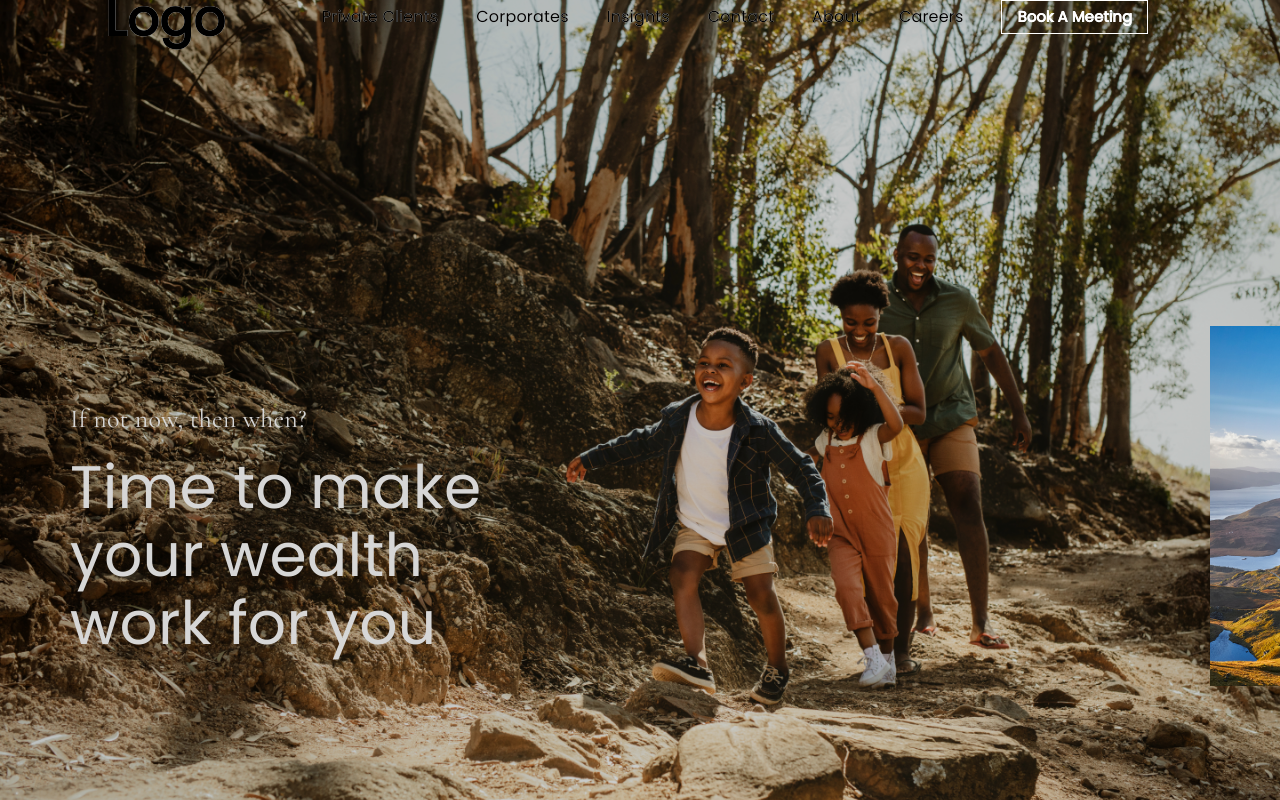
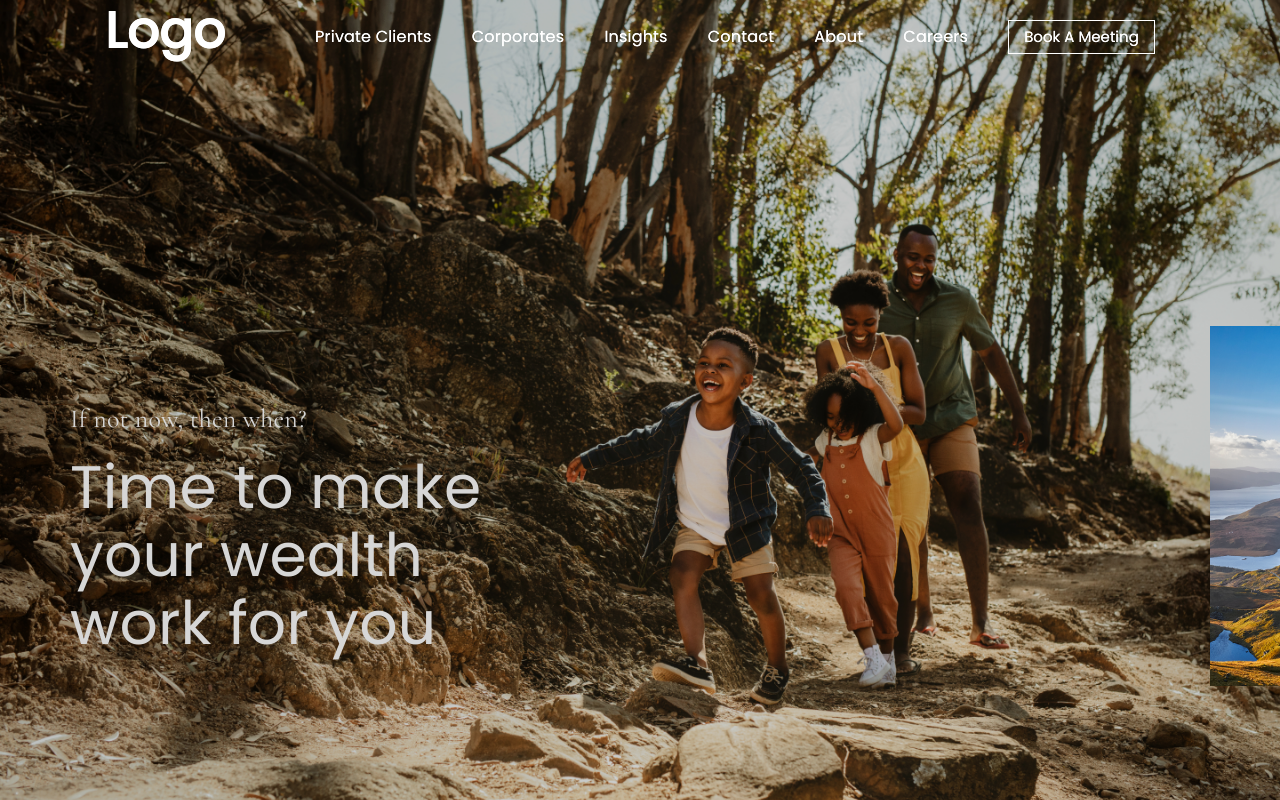
Before and after one commit to shalaka308/horizontal-scroll, a PHP site: page / in a window 1280 px wide. Run offline with PHP 8.4, Linux system fonts and the light colour scheme; some libraries are stand-ins or nearby versions.

Commit message:
desktop in progress

```diff
--- a/js/minified/theme_script.min.js
+++ b/js/minified/theme_script.min.js
@@ -1 +1 @@
-$(document).ready(function(){const e=document.querySelector(".hamburger"),t=document.querySelector(".nav-links"),n=document.querySelectorAll(".nav-links li");if(e.addEventListener("click",()=>{t.classList.toggle("open"),n.forEach(e=>{e.classList.toggle("fade")}),e.classList.toggle("toggle")}),window.matchMedia("(min-width: 990px)").matches){let e=gsap.utils.toArray(".panel");gsap.to(e,{xPercent:-100*(e.length-1),ease:"none",scrollTrigger:{trigger:".front-page",pin:!0,scrub:1,snap:1/(e.length-1),end:()=>"+="+document.querySelector(".front-page").offsetWidth}}),$(document).ready(function(){$("header").midnight()})}});
+$(document).ready(function(){const e=document.querySelector(".hamburger"),t=document.querySelector(".nav-links"),n=document.querySelectorAll(".nav-links li");if(e.addEventListener("click",()=>{t.classList.toggle("open"),n.forEach(e=>{e.classList.toggle("fade")}),e.classList.toggle("toggle")}),window.matchMedia("(min-width: 990px)").matches){let e=gsap.utils.toArray(".panel");gsap.to(e,{xPercent:-100*(e.length-1),ease:"none",scrollTrigger:{trigger:".front-page",pin:!0,scrub:1,snap:{snapTo:1/(e.length-1),duration:.1,delay:.1,ease:"power1.inOut"},end:()=>"+="+document.querySelector(".front-page").offsetWidth}}),$(document).ready(function(){$("header").midnight()})}});
--- a/layout/header.php
+++ b/layout/header.php
@@ -16,7 +16,7 @@
 </head>
 
 <body>
-    <header>
+    <header data-midnight="deafult">
         <div class="container">
             <div class="row">
                 <div class="col-lg-2">
--- a/sass/components/_buttons.scss
+++ b/sass/components/_buttons.scss
@@ -16,7 +16,7 @@
     display: inline-flex;
     justify-content: space-around;
     align-items: center;
-    font-weight: 700;
+    font-weight: 300;
     position: relative;
     overflow: hidden;
 
@@ -43,4 +43,13 @@
     &:hover::before {
         transform: translate3d(0, -100%, 0);
     }
+
+    &.round-btn {
+        border-radius: 50%;
+        background: #cb9f77;
+        border: 1px solid #cb9f77;
+        @include font-rem(16px, 22px);
+        width: 121px;
+        height: 121px;
+    }
 }
--- a/sass/components/_typography.scss
+++ b/sass/components/_typography.scss
@@ -134,7 +134,7 @@ h4,
   font-weight: 700;
 
   @include bp(tablet-sm) {
-    @include font-rem(28px, 38px);
+    @include font-rem(20px, 27px);
   }
 }
 
--- a/sass/layout/_header.scss
+++ b/sass/layout/_header.scss
@@ -17,7 +17,7 @@ header {
     /*Styling logo*/
     .logo {
         font-size: 50px;
-        padding: 1vh 1vw;
+        padding: 20px 0;
         text-align: center;
         font-weight: bold;
         color: #fff;
@@ -28,7 +28,7 @@ header {
         display: flex;
         list-style: none;
         // width: 88vw;
-        padding: 0 0.7vw;
+        padding: 20px 0;
         justify-content: space-evenly;
         align-items: center;
         text-transform: uppercase;
@@ -161,20 +161,23 @@ header {
     }
 
     .midnightHeader.default {
-        width: 100%;
         background: none;
         color: #fff;
     }
-    .midnightHeader.white {
-        background: transparent;
-        color: black;
-        li {
-            a {
-                color: #000;
-            }
-        }
-        .logo {
-            color: #000;
-        }
+
+    .midnightHeader.black {
+        color: #131418;
     }
+    // .midnightHeader.white {
+    //     background: transparent;
+    //     color: black;
+    //     li {
+    //         a {
+    //             color: #000;
+    //         }
+    //     }
+    //     .logo {
+    //         color: #000;
+    //     }
+    // }
 }
--- a/sass/template-files/_section-3.scss
+++ b/sass/template-files/_section-3.scss
@@ -35,7 +35,7 @@
                 text-align: right;
                 @include bp(tablet-sm) {
                     text-align: center;
-                    padding-top: 90px;
+                    padding-top: 166px;
                 }
             }
             &.head-bottom {
@@ -44,14 +44,18 @@
                 left: -20px;
                 @include bp(tablet-sm) {
                     text-align: center;
-                    left: 0;
+                    left: -300px;
                 }
             }
             @include bp(tablet-sm) {
-                @include font-rem(77px, 83px);
+                @include font-rem(100px, 110px);
             }
         }
         @include bp(tablet-sm) {
+            width: 100%;
+            white-space: nowrap;
+            position: relative;
+            left: 0;
         }
     }
 
@@ -69,8 +73,7 @@
             }
         }
         @include bp(tablet-sm) {
-            top: auto;
-            bottom: 212px;
+            top: 32%;
         }
     }
 
@@ -78,8 +81,31 @@
         display: flex;
         align-items: center;
         justify-content: center;
+        margin: 0 auto;
+        padding-top: 160px;
+        @include bp(tablet-sm) {
+            padding-top: 30px;
+        }
+
+        h4 {
+            margin-left: 88px;
+        }
     }
     @include bp(tablet-sm) {
         padding: 70px 15px;
     }
+    &::before {
+        position: absolute;
+        content: url("../images/Vector.png");
+        left: 19%;
+        top: 0;
+        height: 921px;
+        z-index: -1;
+        @include bp(tablet-sm) {
+            content: url("../images/Vector-m.svg");
+            height: auto;
+            z-index: 0;
+            left: 0;
+        }
+    }
 }
--- a/template-files/section-1.php
+++ b/template-files/section-1.php
@@ -1,4 +1,4 @@
-<section data-midnight="default" class="panel section-1" id="section-1">
+<section class="panel section-1" id="section-1">
     <div class="container">
         <div class="row">
             <div class="">
--- a/template-files/section-2.php
+++ b/template-files/section-2.php
@@ -1,4 +1,4 @@
-<section data-midnight="white" class="panel section-2 " id="section-2">
+<section data-midnight="black" class="panel section-2 " id="section-2">
     <div class="sect2-left-wrap">
         <div class="container">
             <div class="row">
--- a/template-files/section-3.php
+++ b/template-files/section-3.php
@@ -24,8 +24,8 @@
                 <img src="images/banner3.png">
             </div>
             <div class="bottom-text">
-                <p class="round-btn"> Make Enquiry</p>
-                <h3> Diversifying for a more secure future</h3>
+                <p class="btn round-btn"> Make<br>Enquiry</p>
+                <h4> Diversifying for a more secure future</h4>
             </div>
         </div>
     </div>
```
Also changed, not shown: js/theme_script.js (+6 -1 lines), css/theme-styles.min.css, images/Vector-m.svg (added), 1 other file.
